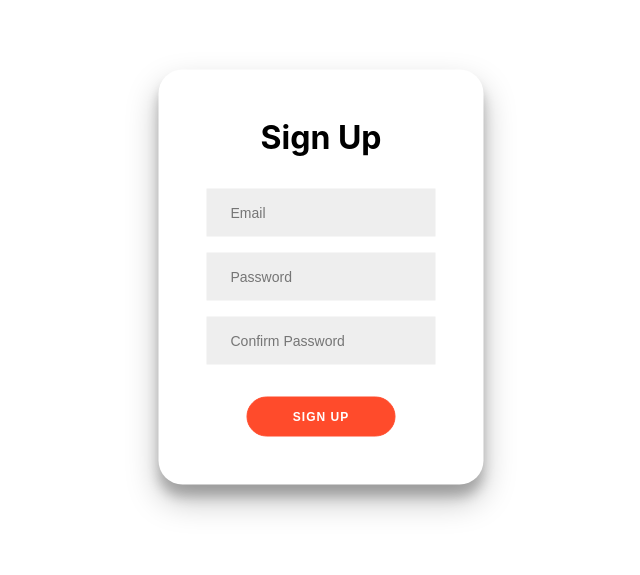
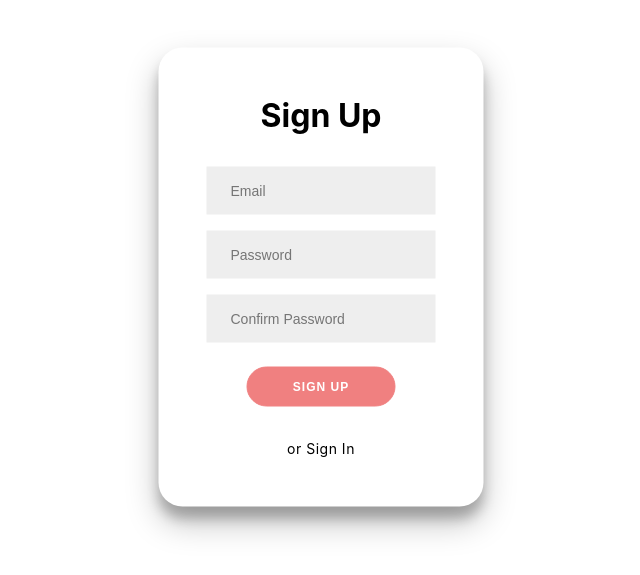
Before and after one commit to UWCodeForce/student-net, a Next.js app in the folder web/: page /signup in a window 1280 px wide. Shown: the part 123-698 px from the top of the page, without its empty margins (319-959 px from the left). Built offline with nearby package versions, Linux system fonts and the light colour scheme.

Commit message:
style changes, basic js form validation

```diff
--- a/web/pages/signup.js
+++ b/web/pages/signup.js
@@ -1,25 +1,28 @@
 import React, { useState } from 'react'
 import styles from '../styles/auth.module.css'
+import { useRouter } from 'next/router'
+import { validateSignUp } from '../utils/formvalidation'
 
 export default function signup() {
     const [response, setResponse] = useState()
+    const Router = useRouter()
 
     async function onSubmit(e) {
         e.preventDefault()
 
+        const email = e.currentTarget.email.value
         const pass1 = e.currentTarget.password1.value
         const pass2 = e.currentTarget.password2.value
 
-        if (pass1!==pass2) {
-            setResponse({ error: 'Passwords do not match!' })
-            return
-        } else if (!pass1 || !pass2) {
-            setResponse({ error: 'Please enter and confirm a password.' })
+        const validationError = validateSignUp(email, pass1, pass2)
+
+        if (validationError) {
+            setResponse(validationError)
             return
         }
 
         const body = {
-            email: e.currentTarget.email.value,
+            email: email,
             password: pass1,
         }
 
@@ -51,6 +54,10 @@ export default function signup() {
                 <button className={styles.submit} type="submit">Sign Up</button>
             </form>
 
+            <div className={styles.links}>
+                <p>or <a onClick={() => Router.push('/signin')}>Sign In</a></p>
+            </div>
+
         </div>
     )
 }
--- a/web/styles/auth.module.css
+++ b/web/styles/auth.module.css
@@ -20,7 +20,6 @@
 
 .auth h1 {
     margin: 0;
-    pointer-events: none;
 }
 
 .auth p {
@@ -35,7 +34,14 @@
     background-color: #eee;
     border: none;
     padding: 1rem 1.5rem;
+    transition: border-radius 150ms ease-in;
 }
+
+.auth input:focus {
+    border-radius: 2rem;
+}
+
+.auth input:focus::placeholder { color: transparent; } /* auto hide placeholder */
 
 .form {
     font-size: 16px;
@@ -45,10 +51,10 @@
 }
 
 .submit {
-    margin-top: 1rem;
+    margin-top: 0.5rem;
     border-radius: 1.25rem;
-	border: 1px solid #FF4B2B;
-	background-color: #FF4B2B;
+	border: 1px solid lightcoral;
+	background-color: lightcoral;
 	color: #FFFFFF;
 	font-size: 12px;
 	font-weight: bold;
@@ -56,11 +62,7 @@
 	letter-spacing: 1px;
 	text-transform: uppercase;
     cursor: pointer;
-	transition: transform 80ms ease-in;
-}
-
-.submit:active {
-	transform: scale(0.95);
+	transition: transform 60ms ease-in;
 }
 
 .submit:focus {
@@ -69,11 +71,22 @@
 
 .submit:hover {
     transform: scale(1.1);
+    filter: drop-shadow(0 0.2rem 0.2rem rgba(0,0,0,0.22));
 }
 
-.submit.ghost {
-	background-color: transparent;
-	border-color: #FFFFFF;
+.links {
+    display: flex;
+    flex-direction: row;
+    justify-content: space-between;
+    gap: 1rem;
+}
+
+.links a {
+    cursor: pointer;
+}
+
+.links a:hover {
+    color: crimson;
 }
 
 @media only screen and (max-width: 600px) {
@@ -87,4 +100,12 @@
     padding: 0.75rem;
     max-width: 50vw;
   }
+
+  .submit {
+      margin-top: 0;
+  }
+
+  .auth {
+      gap: 1rem;
+  }
 }
--- /dev/null
+++ b/web/utils/formvalidation.js
@@ -0,0 +1,34 @@
+/*  Just a temporary fix.
+    we should probably use a library for this, and validate stuff again server-side because javascript can easily be disabled
+    (making some requests slip through) */
+
+export const validateSignUp = (email, pass1, pass2) => {
+    if (!email && (!pass1 || !pass2)) {
+        return { error: 'Enter an Email and Password to continue.' }
+    } else if (!pass1 || !pass2) {
+        return { error: 'Please enter and confirm a Password.' }
+    } else if (!email) {
+        return { error: 'Enter an Email to continue.' }
+    } else if (pass1!==pass2) {
+        return { error: 'Passwords do not match.' }
+    /*} else if (!validateEmail(email)) {
+        return { error: 'Enter a valid Email.' }*/
+    } else return false
+}
+
+export const validateSignIn = (email, pass) => {
+    if (!email && !pass) {
+        return { error: 'Enter your Email and Password.' }
+    } else if (!email) {
+        return { error: 'Enter your account Email.' }
+    } else if (!pass) {
+        return { error: 'Enter your account Password' }
+    /*} else if (!validateEmail(email)) {
+        return { error: 'Enter a valid Email.' }*/
+    } else return false
+}
+
+function validateEmail(email) {
+    const re = /^(([^<>()[\]\\.,;:\s@"]+(\.[^<>()[\]\\.,;:\s@"]+)*)|(".+"))@((\[[0-9]{1,3}\.[0-9]{1,3}\.[0-9]{1,3}\.[0-9]{1,3}\])|(([a-zA-Z\-0-9]+\.)+[a-zA-Z]{2,}))$/;
+    return re.test(String(email).toLowerCase());
+}
```
Also changed, not shown: web/pages/signin.js (+19 -9 lines).
